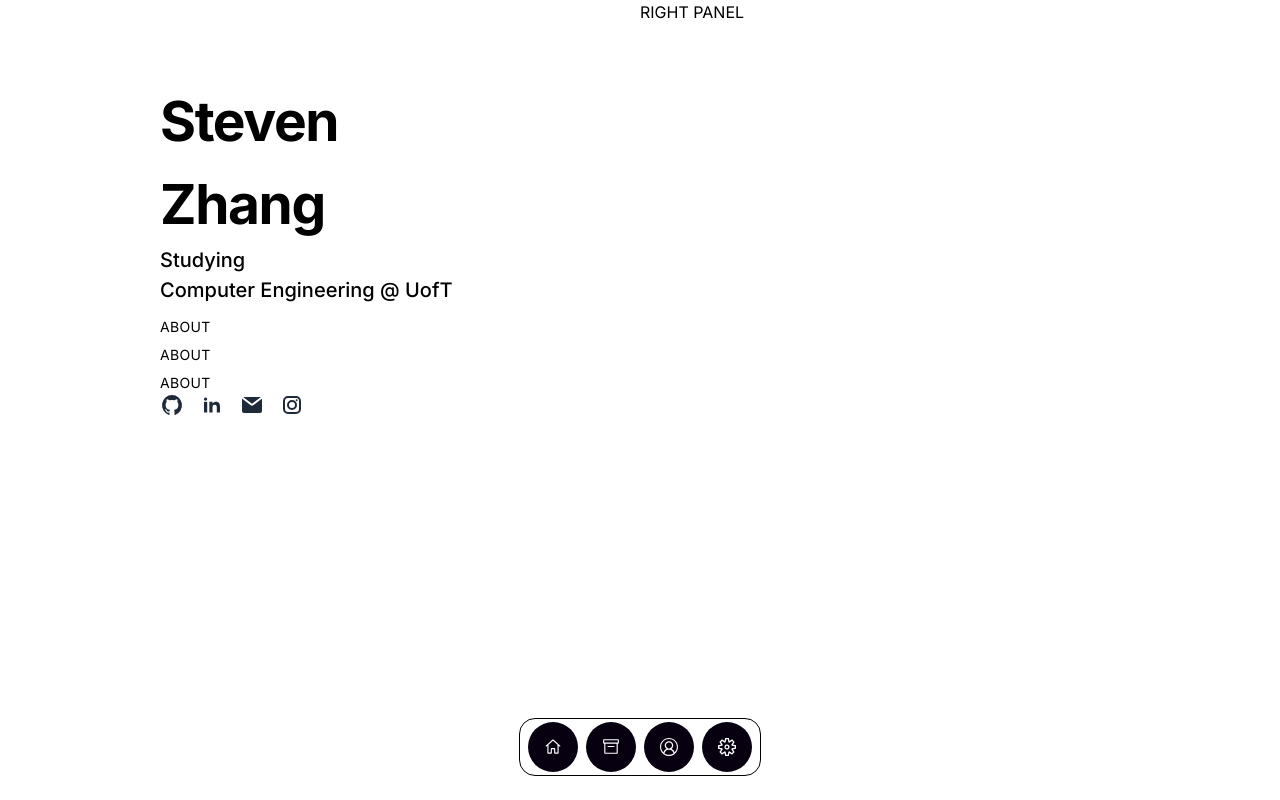
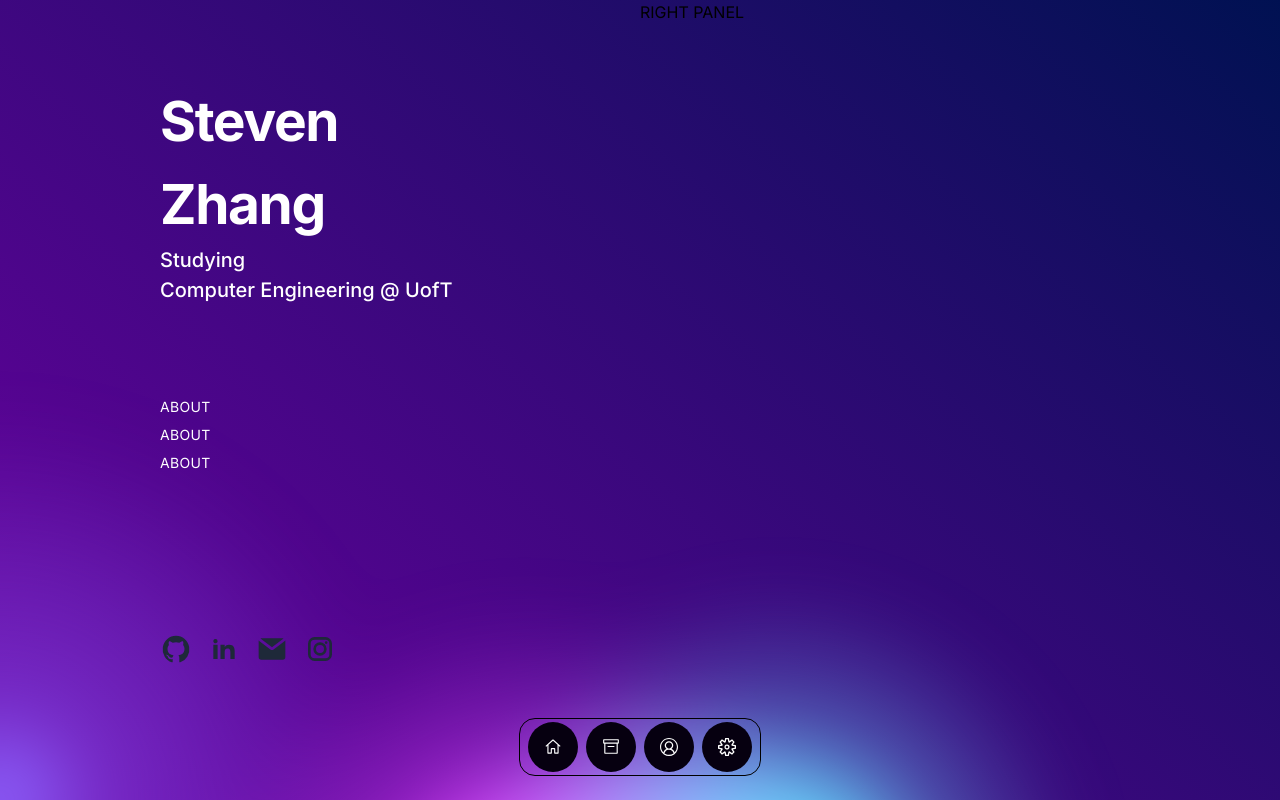
Before and after one commit to stev-jz/website, a Next.js app in the folder site/: page / in a window 1280 px wide. Built offline with nearby package versions, Linux system fonts and the light colour scheme.

Commit message:
background and website icon

```diff
--- a/site/src/app/globals.css
+++ b/site/src/app/globals.css
@@ -1,4 +1,41 @@
 @import "tailwindcss";
-body {
-  font-family: -apple-system, BlinkMacSystemFont, "Segoe UI", Roboto, Helvetica, Arial, sans-serif;
+
+/* 👇 leave the three Tailwind directives that are already there */
+@tailwind utilities;
+
+/* --- custom gradient-background animations --- */
+/* If you’re on Tailwind v3, DROP the @import and @theme lines –
+   they’re v4-alpha syntax.  We’ll just write plain CSS instead. */
+
+:root {
+  /* turn the five CSS variables into easy-to-reuse animation shorthands */
+  --animate-first:  moveVertical   30s ease infinite;
+  --animate-second: moveInCircle   20s reverse infinite;
+  --animate-third:  moveInCircle   40s linear infinite;
+  --animate-fourth: moveHorizontal 40s ease infinite;
+  --animate-fifth:  moveInCircle   20s ease infinite;
 }
+
+/* keyframes */
+@keyframes moveHorizontal {
+  0%,100% { transform: translateX(-50%) translateY(-10%); }
+  50%     { transform: translateX( 50%) translateY( 10%); }
+}
+
+@keyframes moveInCircle {
+  0%   { transform: rotate(0deg); }
+  50%  { transform: rotate(180deg); }
+  100% { transform: rotate(360deg); }
+}
+
+@keyframes moveVertical {
+  0%,100% { transform: translateY(-50%); }
+  50%     { transform: translateY( 50%); }
+}
+
+/* utility classes Tailwind will pick up automatically */
+.animate-first  { animation: var(--animate-first); }
+.animate-second { animation: var(--animate-second); }
+.animate-third  { animation: var(--animate-third); }
+.animate-fourth { animation: var(--animate-fourth); }
+.animate-fifth  { animation: var(--animate-fifth); }
--- a/site/src/app/layout.tsx
+++ b/site/src/app/layout.tsx
@@ -2,8 +2,8 @@ import type { Metadata } from "next";
 import { Inter } from 'next/font/google';
 import "./globals.css";
 
+const inter = Inter({ subsets: ['latin'] });
 
-const inter = Inter({ subsets: ['latin']});
 export const metadata: Metadata = {
   title: "Steven Zhang",
 };
@@ -15,6 +15,9 @@ export default function RootLayout({
 }>) {
   return (
     <html lang="en">
+      <head>
+        <link rel="icon" href="/s logo.png" type="image/png" />
+      </head>
       <body className={inter.className}>
         {children}
       </body>
--- a/site/src/app/page.tsx
+++ b/site/src/app/page.tsx
@@ -1,15 +1,16 @@
 import Sidebar from '@/components/SideBar'
 import DockBar from "@/components/DockBar";
 import { Dock, DockIcon } from "@/components/magicui/dock";
+import { BackgroundGradientAnimation } from '@/components/ui/background-gradient-animation';
 
 
 export default function home() {
   return (
+    <BackgroundGradientAnimation className="-z-999">
       <div className = 'grid md:grid-cols-2 grid-cols-1 min-h-screen'>
         <DockBar></DockBar>
-
         {/* left panel */}
-      <div className="md:sticky top-0">
+        <div className="md:sticky top-0 z-999">
           <Sidebar></Sidebar>
         </div>
 
@@ -17,5 +18,6 @@ export default function home() {
         {/* right panel*/}
         <div className = "overflow-y-auto h-screen">RIGHT PANEL </div>
       </div>
+    </BackgroundGradientAnimation>
   );
 }
--- a/site/src/components/MenuList.tsx
+++ b/site/src/components/MenuList.tsx
@@ -1,7 +1,7 @@
 
 export default function Menu(){
     return(
-        <nav className="flex flex-col gap-y-2 text-sm uppercase tracking-wide">
+        <nav className="text-white flex flex-col gap-y-2 text-sm uppercase tracking-wide">
                 <a href="#about">About</a>
                 <a href="#about">About</a>
                 <a href="#about">About</a>
--- a/site/src/components/Sidebar.tsx
+++ b/site/src/components/Sidebar.tsx
@@ -6,18 +6,18 @@ export default function Sidebar(){
     return(
         <aside className="md:px-40 h-screen flex flex-col">
             <div className='pt-20'>
-                <Link href = '/' className="text-[55px] font-bold tracking-tight">
+                <Link href = '/' className="text-[55px] text-white font-bold tracking-tight">
                 Steven Zhang
                 </Link>
-                <h2 className="text-[20px] font-[500] pb-3">Studying <Link href="https://www.ece.utoronto.ca/" target="_blank" className="relative inline-block
+                <h2 className="text-white text-[20px] font-[500] pb-3">Studying <Link href="https://www.ece.utoronto.ca/" target="_blank" className="relative inline-block
                     after:content-[''] after:absolute after:bottom-0 after:left-0
                     after:w-0 after:h-[2px] after:bg-gray-300
                     after:transition-[width] after:duration-300
-                    hover:after:w-full"
+                    hover:after:w-full "
                 >Computer Engineering @ UofT</Link></h2>
 
 
-                <Menu></Menu>
+                <div className="mt-20 mb-40"><Menu></Menu></div>
             </div>
             <Iconlist></Iconlist>
 
--- /dev/null
+++ b/site/src/components/ui/background-gradient-animation.tsx
@@ -0,0 +1,181 @@
+"use client";
+import { cn } from "@/lib/utils";
+import { useEffect, useRef, useState } from "react";
+
+export const BackgroundGradientAnimation = ({
+  gradientBackgroundStart = "rgb(108, 0, 162)",
+  gradientBackgroundEnd = "rgb(0, 17, 82)",
+  firstColor = "18, 113, 255",
+  secondColor = "221, 74, 255",
+  thirdColor = "100, 220, 255",
+  fourthColor = "200, 50, 50",
+  fifthColor = "180, 180, 50",
+  pointerColor = "140, 100, 255",
+  size = "80%",
+  blendingValue = "hard-light",
+  children,
+  className,
+  interactive = true,
+  containerClassName,
+}: {
+  gradientBackgroundStart?: string;
+  gradientBackgroundEnd?: string;
+  firstColor?: string;
+  secondColor?: string;
+  thirdColor?: string;
+  fourthColor?: string;
+  fifthColor?: string;
+  pointerColor?: string;
+  size?: string;
+  blendingValue?: string;
+  children?: React.ReactNode;
+  className?: string;
+  interactive?: boolean;
+  containerClassName?: string;
+}) => {
+  const interactiveRef = useRef<HTMLDivElement>(null);
+
+  const [curX, setCurX] = useState(0);
+  const [curY, setCurY] = useState(0);
+  const [tgX, setTgX] = useState(0);
+  const [tgY, setTgY] = useState(0);
+  useEffect(() => {
+    document.body.style.setProperty(
+      "--gradient-background-start",
+      gradientBackgroundStart
+    );
+    document.body.style.setProperty(
+      "--gradient-background-end",
+      gradientBackgroundEnd
+    );
+    document.body.style.setProperty("--first-color", firstColor);
+    document.body.style.setProperty("--second-color", secondColor);
+    document.body.style.setProperty("--third-color", thirdColor);
+    document.body.style.setProperty("--fourth-color", fourthColor);
+    document.body.style.setProperty("--fifth-color", fifthColor);
+    document.body.style.setProperty("--pointer-color", pointerColor);
+    document.body.style.setProperty("--size", size);
+    document.body.style.setProperty("--blending-value", blendingValue);
+  }, []);
+
+  useEffect(() => {
+    function move() {
+      if (!interactiveRef.current) {
+        return;
+      }
+      setCurX(curX + (tgX - curX) / 20);
+      setCurY(curY + (tgY - curY) / 20);
+      interactiveRef.current.style.transform = `translate(${Math.round(
+        curX
+      )}px, ${Math.round(curY)}px)`;
+    }
+
+    move();
+  }, [tgX, tgY]);
+
+  const handleMouseMove = (event: React.MouseEvent<HTMLDivElement>) => {
+    if (interactiveRef.current) {
+      const rect = interactiveRef.current.getBoundingClientRect();
+      setTgX(event.clientX - rect.left);
+      setTgY(event.clientY - rect.top);
+    }
+  };
+
+  const [isSafari, setIsSafari] = useState(false);
+  useEffect(() => {
+    setIsSafari(/^((?!chrome|android).)*safari/i.test(navigator.userAgent));
+  }, []);
+
+  return (
+    <div
+      className={cn(
+        "h-screen w-screen relative overflow-hidden top-0 left-0 bg-[linear-gradient(40deg,var(--gradient-background-start),var(--gradient-background-end))]",
+        containerClassName
+      )}
+    >
+      <svg className="hidden">
+        <defs>
+          <filter id="blurMe">
+            <feGaussianBlur
+              in="SourceGraphic"
+              stdDeviation="10"
+              result="blur"
+            />
+            <feColorMatrix
+              in="blur"
+              mode="matrix"
+              values="1 0 0 0 0  0 1 0 0 0  0 0 1 0 0  0 0 0 18 -8"
+              result="goo"
+            />
+            <feBlend in="SourceGraphic" in2="goo" />
+          </filter>
+        </defs>
+      </svg>
+      <div className={cn("", className)}>{children}</div>
+      <div
+        className={cn(
+          "gradients-container h-full w-full blur-lg",
+          isSafari ? "blur-2xl" : "[filter:url(#blurMe)_blur(40px)]"
+        )}
+      >
+        <div
+          className={cn(
+            `absolute [background:radial-gradient(circle_at_center,_var(--first-color)_0,_var(--first-color)_50%)_no-repeat]`,
+            `[mix-blend-mode:var(--blending-value)] w-[var(--size)] h-[var(--size)] top-[calc(50%-var(--size)/2)] left-[calc(50%-var(--size)/2)]`,
+            `[transform-origin:center_center]`,
+            `animate-first`,
+            `opacity-100`
+          )}
+        ></div>
+        <div
+          className={cn(
+            `absolute [background:radial-gradient(circle_at_center,_rgba(var(--second-color),_0.8)_0,_rgba(var(--second-color),_0)_50%)_no-repeat]`,
+            `[mix-blend-mode:var(--blending-value)] w-[var(--size)] h-[var(--size)] top-[calc(50%-var(--size)/2)] left-[calc(50%-var(--size)/2)]`,
+            `[transform-origin:calc(50%-400px)]`,
+            `animate-second`,
+            `opacity-100`
+          )}
+        ></div>
+        <div
+          className={cn(
+            `absolute [background:radial-gradient(circle_at_center,_rgba(var(--third-color),_0.8)_0,_rgba(var(--third-color),_0)_50%)_no-repeat]`,
+            `[mix-blend-mode:var(--blending-value)] w-[var(--size)] h-[var(--size)] top-[calc(50%-var(--size)/2)] left-[calc(50%-var(--size)/2)]`,
+            `[transform-origin:calc(50%+400px)]`,
+            `animate-third`,
+            `opacity-100`
+          )}
+        ></div>
+        <div
+          className={cn(
+            `absolute [background:radial-gradient(circle_at_center,_rgba(var(--fourth-color),_0.8)_0,_rgba(var(--fourth-color),_0)_50%)_no-repeat]`,
+            `[mix-blend-mode:var(--blending-value)] w-[var(--size)] h-[var(--size)] top-[calc(50%-var(--size)/2)] left-[calc(50%-var(--size)/2)]`,
+            `[transform-origin:calc(50%-200px)]`,
+            `animate-fourth`,
+            `opacity-70`
+          )}
+        ></div>
+        <div
+          className={cn(
+            `absolute [background:radial-gradient(circle_at_center,_rgba(var(--fifth-color),_0.8)_0,_rgba(var(--fifth-color),_0)_50%)_no-repeat]`,
+            `[mix-blend-mode:var(--blending-value)] w-[var(--size)] h-[var(--size)] top-[calc(50%-var(--size)/2)] left-[calc(50%-var(--size)/2)]`,
+            `[transform-origin:calc(50%-800px)_calc(50%+800px)]`,
+            `animate-fifth`,
+            `opacity-100`
+          )}
+        ></div>
+
+        {interactive && (
+          <div
+            ref={interactiveRef}
+            onMouseMove={handleMouseMove}
+            className={cn(
+              `absolute [background:radial-gradient(circle_at_center,_rgba(var(--pointer-color),_0.8)_0,_rgba(var(--pointer-color),_0)_50%)_no-repeat]`,
+              `[mix-blend-mode:var(--blending-value)] w-full h-full -top-1/2 -left-1/2`,
+              `opacity-70`
+            )}
+          ></div>
+        )}
+      </div>
+    </div>
+  );
+};
```
Also changed, not shown: site/src/components/Iconlist.tsx (+4 -4 lines), site/public/s logo.png (added). Lines whose indentation alone changed are shown as unchanged.
